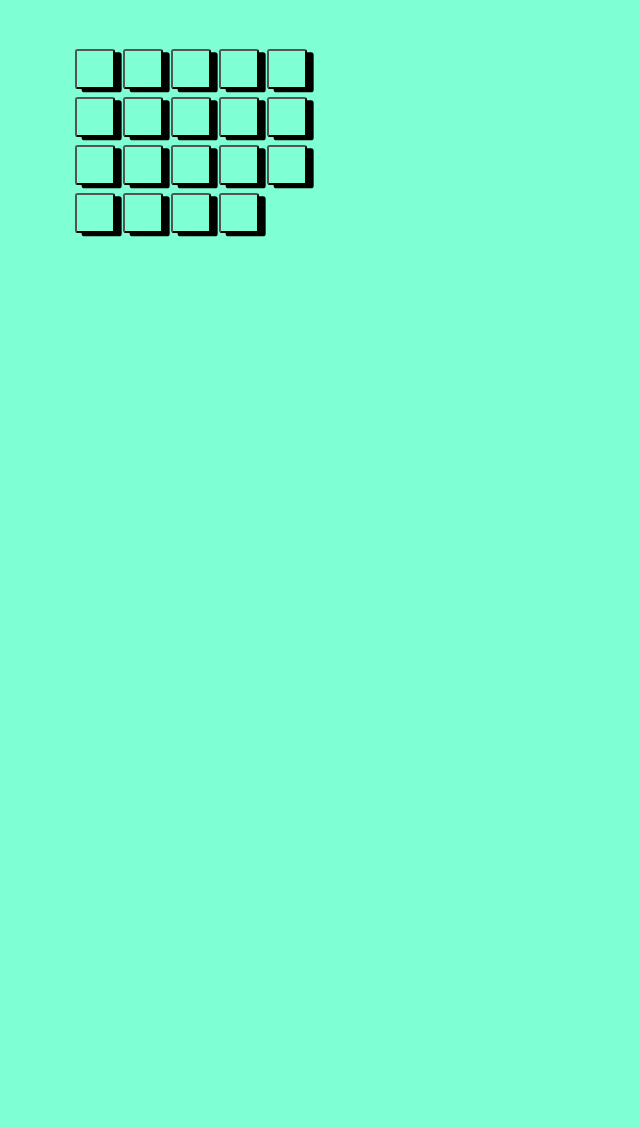
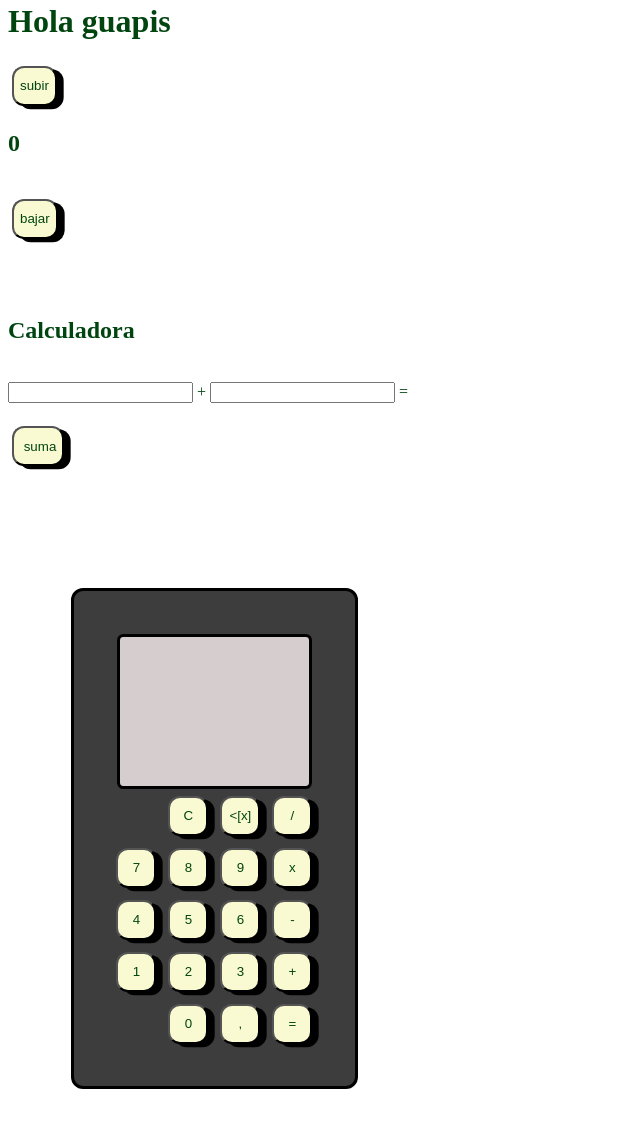
Before and after one commit to V3RNE42/calculadora_js, a plain HTML site: page index.html in a window 1280 px wide. Shown: the part 18-1146 px from the top of the page, without its empty margins (0-640 px from the left). Before the commit the page ends 800 px from the top, so only its background shows below. Drawn offline with Linux system fonts and the light colour scheme.

Commit message:
actualizo a las 14:20

```diff
--- a/21-ABRIL-2022.js
+++ b/21-ABRIL-2022.js
@@ -11,3 +11,77 @@ function sumar() {
     document.getElementById("resultado").style.color="red";
     document.getElementById("resultado").style.backgroundColor="blue";
 }
+let resultado=0;
+var contPantalla=0;
+let contOperador=0;
+let contPunto=0;
+let arregloPantalla="";
+let pantalla="";
+var ultimovalor;
+let numero=[0,0,0];
+let operador=false;
+
+function inserta(tecla) {
+    switch (tecla) {
+        case '/':
+        case 'x':
+        case '-':
+        case '+':
+            contOperador++;
+            operador=true;
+            contPunto=0;
+            break;
+
+        case '.':
+            contPunto;
+            break;
+
+        default:
+            break;
+    }
+    if (contPunto<=1 && contOperador<=1 && contPantalla<15) {
+        arregloPantalla=arregloPantalla+""+tecla;
+        document.getElementById("pantSup").innerHTML=arregloPantalla;
+        contPantalla++;
+    }
+    ultimovalor=tecla;
+};
+
+function borraPantalla() {
+    contPantalla=0;
+    contPunto=0;
+    contOperador=0;
+    operador=false;
+    arregloPantalla="";
+    document.getElementById("pantSup").innerHTML=arregloPantalla;
+    document.getElementById("pantInf").innerHTML=arregloPantalla;
+};
+
+function imprimeResultado() {
+    borraPantalla();
+};
+
+function invierte() {};
+
+function elimina() {
+    contPantalla-=1;
+    contPunto=0;
+    contOperador=0;
+    let copiaPantalla="";
+    for (let index = 0; index < arregloPantalla.length-1; index++) {
+        copiaPantalla+=arregloPantalla[index];
+        if (arregloPantalla[index]==='.') contPunto++;
+        if (arregloPantalla[index]==='%' || arregloPantalla[index]==='1/x' ||
+            arregloPantalla[index]=='x^2' || arregloPantalla[index]=='RAIZ' ||
+            arregloPantalla[index]=='/' || arregloPantalla[index]=='x' ||
+            arregloPantalla[index]=='-' || arregloPantalla[index]=='+') {
+                contOperador++;
+            }
+    }
+    arregloPantalla=copiaPantalla;
+    document.getElementById("pantSup").innerHTML=arregloPantalla;
+};
+
+function expone() {};
+
+function raiz() {};
--- a/estilo.css
+++ b/estilo.css
@@ -1,5 +1,4 @@
 * {
-    background-color: aquamarine;
     color: #004510;
 }
 .calculadora {
@@ -11,9 +10,39 @@
     flex-direction: row;
     flex-wrap: wrap;
 }
+.carcasa {
+    background-color: rgb(62, 61, 61);
+    padding: 2.2em;
+    border: #000000;
+    border-radius: 0.75em;
+    border-style: solid;
+}
+.pantalla {
+    display: flex;
+    flex-direction: column;
+    justify-content: space-around;
+    background-color: rgb(214, 206, 206);
+    margin-top: 0.5em;
+    margin-left: 0.5em;
+    width: 11em;
+    min-height: 8.5em;
+    border-radius: 0.4em;
+    padding: 0.4em;
+    border: #000000;
+    border-style: solid;
+}
+#pantSup{
+    min-height: 3.75em;
+
+}
+#pantInf{
+    min-height: 3.75em;
+
+}
 .box {
+    background-color: lightgoldenrodyellow;
     margin: 0.3em;
-    border-radius: 0.2em;
+    border-radius: 0.9em;
     min-width: 3em;
     min-height: 3em;
     box-shadow: 0.5em 0.25em #000000;
--- a/index.html
+++ b/index.html
@@ -1,5 +1,6 @@
 <!DOCTYPE html>
 <html lang="en">
+
 <head>
     <meta charset="UTF-8">
     <meta http-equiv="X-UA-Compatible" content="IE=edge">
@@ -7,13 +8,14 @@
     <link rel="stylesheet" href="./estilo.css">
     <title>Calculadora Guapa</title>
 </head>
+
 <body>
-    <!-- <h1 id="texto1">Hola guapis</h1>
-    <input type="button class="box" " value="subir" onclick="ascensor(1)">
+    <h1 id="texto1">Hola guapis</h1>
+    <input type="button" class="box" value="subir" onclick="ascensor(1)">
     <br>
     <h2 id="numero">0</h2>
     <br>
-    <input type="button class="box" " value="bajar" onclick="ascensor(-1)">
+    <input type="button" class="box" value="bajar" onclick="ascensor(-1)">
     <br><br><br><br>
     <p>
     <h2>Calculadora</h2> <br>
@@ -23,30 +25,87 @@
     =
     <h2 type="text" id="resultado"></h2>
     </p>
-    <input type="button class="box" " value="suma" id="sume" onclick="sumar()">
-    <br><br><br><br> -->
+    <input type="button" class="box" value=" suma" id="sume" onclick="sumar()">
+    <br><br><br><br>
+
     <div class="calculadora">
-        <button class="box"  type="text" id="1">
-        <button class="box"  type="text" id="2">
-        <button class="box"  type="text" id="3">
-        <button class="box"  type="text" id="4">
-        <button class="box"  type="text" id="5">
-        <button class="box"  type="text" id="6">
-        <button class="box"  type="text" id="7">
-        <button class="box"  type="text" id="8">
-        <button class="box"  type="text" id="9">
-        <button class="box"  type="text" id="0">
-        <button class="box"  type="text" id="+">
-        <button class="box"  type="text" id="-">
-        <button class="box"  type="text" id="+/-">
-        <button class="box"  type="text" id=",">
-        <button class="box"  type="text" id="%">
-        <button class="box"  type="text" id="x">
-        <button class="box"  type="text" id="C">
-        <button class="box"  type="text" id="exp">
-        <button class="box"  type="text" id="sqrt">
+        <div class="carcasa">
+            <div class="pantalla" id="screen">
+                <div id="pantSup"></div>
+                <div id="pantInf"></div>
+            </div>
+            <table>
+                <tr>
+                    <td></td>
+                    <td>
+                        <input class="box" type="button" value="C" id="C" onclick="borraPantalla()">
+                    </td>
+                    <td>
+                        <input class="box" type="button" value="<[x]" id="<[x]" onclick="elimina()">
+                    </td>
+                    <td>
+                        <input class="box" type="button" value="/" id="/" onclick="inserta('/')">
+                    </td>
+                </tr>
+                <tr>
+                    <td>
+                        <input class="box" type="button" value="7" id="7" onclick="inserta(7)">
+                    </td>
+                    <td>
+                        <input class="box" type="button" value="8" id="8" onclick="inserta(8)">
+                    </td>
+                    <td>
+                        <input class="box" type="button" value="9" id="9" onclick="inserta(9)">
+                    </td>
+                    <td>
+                        <input class="box" type="button" value="x" id="x" onclick="inserta('x')">
+                    </td>
+                </tr>
+                <tr>
+                    <td>
+                        <input class="box" type="button" value="4" id="4" onclick="inserta(4)">
+                    </td>
+                    <td>
+                        <input class="box" type="button" value="5" id="5" onclick="inserta(5)">
+                    </td>
+                    <td>
+                        <input class="box" type="button" value="6" id="6" onclick="inserta(6)">
+                    </td>
+                    <td>
+                        <input class="box" type="button" value="-" id="-" onclick="inserta('-')">
+                    </td>
+                </tr>
+                <tr>
+                    <td>
+                        <input class="box" type="button" value="1" id="1" onclick="inserta(1)">
+                    </td>
+                    <td>
+                        <input class="box" type="button" value="2" id="2" onclick="inserta(2)">
+                    </td>
+                    <td>
+                        <input class="box" type="button" value="3" id="3" onclick="inserta(3)">
+                    </td>
+                    <td>
+                        <input class="box" type="button" value="+" id="+" onclick="inserta('+')">
+                    </td>
+                </tr>
+                <tr>
+                    <td></td>
+                    <td>
+                        <input class="box" type="button" value="0" id="0" onclick="inserta(0)">
+                    </td>
+                    <td>
+                        <input class="box" type="button" value="," id="," onclick="inserta('.')">
+                    </td>
+                    <td>
+                        <input class="box" type="button" value="=" id="=" onclick="imprimeResultado()">
+                    </td>
+                </tr>
+            </table>
+        </div>
     </div>
 
     <script type="text/javascript" src="./21-ABRIL-2022.js"></script>
 </body>
+
 </html>
```
Lines whose indentation alone changed are shown as unchanged.
